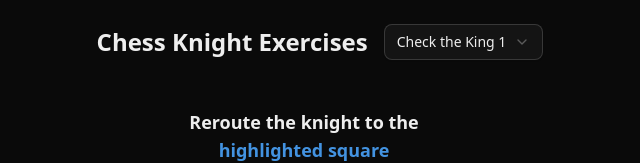
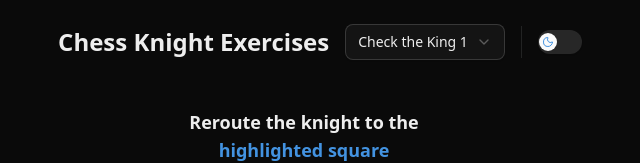
Before and after one commit to AlfreMK/Chess-Knight-Exercises, a React (Vite) app: page / in a window 1280 px wide. Shown: the top 163 px of the page, without its empty margins (320-960 px from the left). Built offline with nearby package versions, Linux system fonts and the light colour scheme.

Commit message:
feat: light mode switch

```diff
--- a/package.json
+++ b/package.json
@@ -11,6 +11,7 @@
   },
   "dependencies": {
     "@radix-ui/react-select": "~2.2",
+    "@radix-ui/react-separator": "~1.1",
     "@radix-ui/react-slot": "~1.2",
     "@radix-ui/react-switch": "~1.2",
     "@radix-ui/react-tooltip": "~1.2",
--- a/src/App.tsx
+++ b/src/App.tsx
@@ -1,21 +1,21 @@
 import { useMemo, useState } from 'react'
+import { useQueryState } from 'nuqs'
+import type { Square } from 'chess.js'
 import { Footer } from '@/components/pages/main/footer'
 import { ChessboardPuzzle } from '@/components/pages/main/chessboard-puzzle'
 import { Header } from '@/components/pages/main/header'
 import { Timer } from '@/components/pages/main/timer'
+import { RulesText } from '@/components/pages/main/rules-text'
+import { PenalizationSwitch } from '@/components/pages/main/penalization-switch'
+import { useTimer } from '@/hooks/useTimer'
 import {
   CHECK_THE_KING_EXERCISES,
   FULL_ROUTE_EXERCISES,
   type Exercise,
 } from '@/exercises'
-import { RulesText } from '@/components/pages/main/rules-text'
-import { PenalizationSwitch } from '@/components/pages/main/penalization-switch'
-import { useTimer } from '@/hooks/useTimer'
 import { useSquaresToGo } from '@/hooks/useSquaresToGo'
-import type { Square } from 'chess.js'
-import { getPercentageOfCompletion } from './lib/chessUtils'
+import { getPercentageOfCompletion } from '@/lib/chessUtils'
 import { usePenalization } from '@/hooks/usePenalization'
-import { useQueryState } from 'nuqs'
 
 const PENALIZATION_TIME_IN_MS = 10000 // 10 seconds
 
@@ -129,7 +129,7 @@ function App() {
         onValueChange={onSelectExercise}
       />
       <div className="w-full flex items-center justify-center gap-6 py-12 flex-wrap sm:flex-nowrap flex-col-reverse sm:flex-row">
-        <div className="flex flex-col items-center justify-center gap-8 max-w-[300px]">
+        <div className="flex flex-col items-center justify-center gap-8 max-w-[300px] mb-4">
           <RulesText exercise={currentExercise} />
           <PenalizationSwitch
             exercise={currentExercise}
--- a/src/components/pages/main/header.tsx
+++ b/src/components/pages/main/header.tsx
@@ -5,6 +5,8 @@ import {
   SelectTrigger,
   SelectValue,
 } from '@/components/ui/select'
+import { Separator } from '@/components/ui/separator'
+import { ThemeToggle } from '@/components/theme-toggle'
 
 export const Header = <TItem extends { label: string; value: string }>({
   items,
@@ -30,6 +32,10 @@ export const Header = <TItem extends { label: string; value: string }>({
           ))}
         </SelectContent>
       </Select>
+      <div className="h-8">
+        <Separator orientation="vertical" />
+      </div>
+      <ThemeToggle />
     </div>
   )
 }
--- /dev/null
+++ b/src/components/theme-toggle.tsx
@@ -0,0 +1,23 @@
+import { Moon, Sun } from 'lucide-react'
+
+import { Switch } from '@/components/ui/switch'
+import { useTheme } from '@/components/theme-provider/useTheme'
+
+export function ThemeToggle() {
+  const { theme, setTheme } = useTheme()
+  const isLight = theme === 'light'
+
+  return (
+    <Switch
+      checked={isLight}
+      onCheckedChange={(checked) => setTheme(checked ? 'light' : 'dark')}
+      aria-label="Toggle dark mode"
+    >
+      {isLight ? (
+        <Sun className="size-3 text-primary" />
+      ) : (
+        <Moon className="size-3 text-primary" />
+      )}
+    </Switch>
+  )
+}
--- a/src/components/ui/select.tsx
+++ b/src/components/ui/select.tsx
@@ -35,7 +35,7 @@ function SelectTrigger({
       data-slot="select-trigger"
       data-size={size}
       className={cn(
-        "border-input data-[placeholder]:text-muted-foreground [&_svg:not([class*='text-'])]:text-muted-foreground focus-visible:border-ring focus-visible:ring-ring/50 aria-invalid:ring-destructive/20 dark:aria-invalid:ring-destructive/40 aria-invalid:border-destructive dark:bg-input/30 dark:hover:bg-input/50 flex w-fit items-center justify-between gap-2 rounded-md border bg-transparent px-3 py-2 text-sm whitespace-nowrap shadow-xs transition-[color,box-shadow] outline-none focus-visible:ring-[3px] disabled:cursor-not-allowed disabled:opacity-50 data-[size=default]:h-9 data-[size=sm]:h-8 *:data-[slot=select-value]:line-clamp-1 *:data-[slot=select-value]:flex *:data-[slot=select-value]:items-center *:data-[slot=select-value]:gap-2 [&_svg]:pointer-events-none [&_svg]:shrink-0 [&_svg:not([class*='size-'])]:size-4",
+        "cursor-pointer border-input data-[placeholder]:text-muted-foreground [&_svg:not([class*='text-'])]:text-muted-foreground focus-visible:border-ring focus-visible:ring-ring/50 aria-invalid:ring-destructive/20 dark:aria-invalid:ring-destructive/40 aria-invalid:border-destructive dark:bg-input/30 dark:hover:bg-input/50 flex w-fit items-center justify-between gap-2 rounded-md border bg-transparent px-3 py-2 text-sm whitespace-nowrap shadow-xs transition-[color,box-shadow] outline-none focus-visible:ring-[3px] disabled:cursor-not-allowed disabled:opacity-50 data-[size=default]:h-9 data-[size=sm]:h-8 *:data-[slot=select-value]:line-clamp-1 *:data-[slot=select-value]:flex *:data-[slot=select-value]:items-center *:data-[slot=select-value]:gap-2 [&_svg]:pointer-events-none [&_svg]:shrink-0 [&_svg:not([class*='size-'])]:size-4",
         className
       )}
       {...props}
--- /dev/null
+++ b/src/components/ui/separator.tsx
@@ -0,0 +1,26 @@
+import * as React from "react"
+import * as SeparatorPrimitive from "@radix-ui/react-separator"
+
+import { cn } from "@/lib/utils"
+
+function Separator({
+  className,
+  orientation = "horizontal",
+  decorative = true,
+  ...props
+}: React.ComponentProps<typeof SeparatorPrimitive.Root>) {
+  return (
+    <SeparatorPrimitive.Root
+      data-slot="separator"
+      decorative={decorative}
+      orientation={orientation}
+      className={cn(
+        "bg-border shrink-0 data-[orientation=horizontal]:h-px data-[orientation=horizontal]:w-full data-[orientation=vertical]:h-full data-[orientation=vertical]:w-px",
+        className
+      )}
+      {...props}
+    />
+  )
+}
+
+export { Separator }
--- a/src/components/ui/switch.tsx
+++ b/src/components/ui/switch.tsx
@@ -5,13 +5,17 @@ import { cn } from '@/lib/utils'
 
 function Switch({
   className,
+  children,
   ...props
-}: React.ComponentProps<typeof SwitchPrimitive.Root>) {
+}: React.ComponentProps<typeof SwitchPrimitive.Root> & {
+  children?: React.ReactNode
+}) {
   return (
     <SwitchPrimitive.Root
       data-slot="switch"
       className={cn(
-        'peer data-[state=checked]:bg-primary data-[state=unchecked]:bg-input focus-visible:border-ring focus-visible:ring-ring/50 dark:data-[state=unchecked]:bg-input/80 inline-flex h-[1.15rem] w-8 shrink-0 items-center rounded-full border border-transparent shadow-xs transition-all outline-none focus-visible:ring-[3px] disabled:cursor-not-allowed disabled:opacity-50',
+        'cursor-pointer peer data-[state=checked]:bg-primary data-[state=unchecked]:bg-input focus-visible:border-ring focus-visible:ring-ring/50 dark:data-[state=unchecked]:bg-input/80 inline-flex h-[1.15rem] w-8 shrink-0 items-center rounded-full border border-transparent shadow-xs transition-all outline-none focus-visible:ring-[3px] disabled:cursor-not-allowed disabled:opacity-50',
+        children && 'h-6 w-11',
         className,
       )}
       {...props}
@@ -19,9 +23,13 @@ function Switch({
       <SwitchPrimitive.Thumb
         data-slot="switch-thumb"
         className={cn(
-          'bg-background dark:data-[state=unchecked]:bg-foreground dark:data-[state=checked]:bg-primary-foreground pointer-events-none block size-4 rounded-full ring-0 transition-transform data-[state=checked]:translate-x-[calc(100%-2px)] data-[state=unchecked]:translate-x-0',
+          'bg-background dark:data-[state=unchecked]:bg-foreground dark:data-[state=checked]:bg-primary-foreground pointer-events-none flex items-center justify-center size-4 rounded-full ring-0 transition-transform data-[state=checked]:translate-x-[calc(100%-2px)] data-[state=unchecked]:translate-x-0',
+          children &&
+            'size-[18px] data-[state=checked]:translate-x-[calc(100%+5px)] data-[state=unchecked]:translate-x-0',
         )}
-      />
+      >
+        {children}
+      </SwitchPrimitive.Thumb>
     </SwitchPrimitive.Root>
   )
 }
--- a/src/index.css
+++ b/src/index.css
@@ -63,7 +63,7 @@
   --popover-foreground: oklch(0.145 0 0);
   --primary: oklch(0.5967 0.1205 250.22);
   --primary-foreground: oklch(1 0 0);
-  --secondary: oklch(0.637 0.237 25.331);
+  --secondary: oklch(0.72 0.2 25.331);
   --secondary-foreground: oklch(1 0 0);
   --muted: oklch(0.97 0 0);
   --muted-foreground: oklch(0.556 0 0);
@@ -86,14 +86,14 @@
   --sidebar-accent-foreground: oklch(0.4 0.1 250.22);
   --sidebar-border: oklch(0.922 0 0);
   --sidebar-ring: oklch(0.5967 0.1205 250.22);
-  --contrast-absolute: oklch(0 0 0);
-  --contrast-highest: oklch(0.05 0 0);
-  --contrast-high: oklch(0.25 0 0);
-  --contrast-major: oklch(0.35 0 0);
-  --contrast-medium: oklch(0.45 0 0);
-  --contrast-minor: oklch(0.55 0 0);
-  --contrast-low: oklch(0.65 0 0);
-  --contrast-lowest: oklch(0.75 0 0);
+  --contrast-absolute: oklch(0.05 0 0);
+  --contrast-highest: oklch(0.30 0 0);
+  --contrast-high: oklch(0.50 0 0);
+  --contrast-major: oklch(0.62 0 0);
+  --contrast-medium: oklch(0.72 0 0);
+  --contrast-minor: oklch(0.80 0 0);
+  --contrast-low: oklch(0.88 0 0);
+  --contrast-lowest: oklch(0.97 0 0);
   --contrast-none: oklch(1 0 0);
 }
 
```
Also changed, not shown: 1 other file (tests, documents, lock files or other folders).
